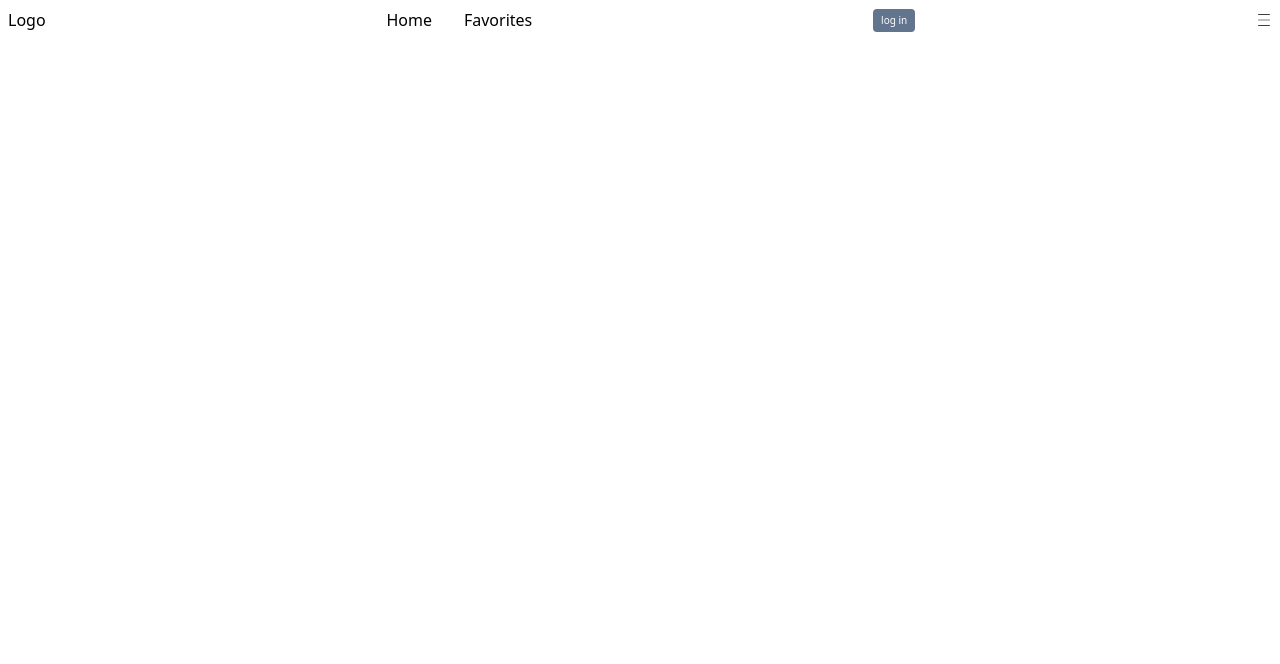
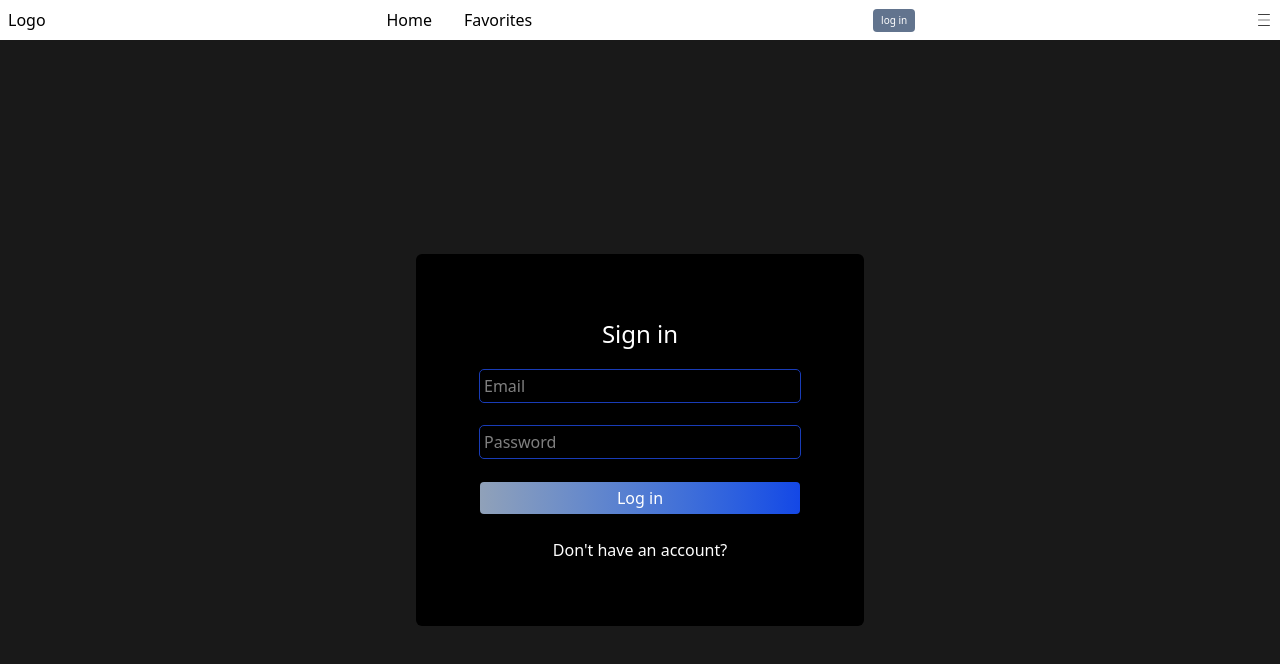
Before and after one commit to Juanagudelo9007/movie-app, a React (Vite) app: page / in a window 1280 px wide. Shown: the top 664 px of the page. Built offline with nearby package versions, Linux system fonts and the light colour scheme.

Commit message:
working on login component

```diff
--- a/src/App.jsx
+++ b/src/App.jsx
@@ -1,10 +1,12 @@
 import React from 'react'
 import Navbar from './components/Navbar'
+import Login from './components/Login'
 
 const App = () => {
   return (
     <div>
       <Navbar/>
+      <Login/>
     </div>
   )
 }
--- /dev/null
+++ b/src/components/Login.jsx
@@ -0,0 +1,42 @@
+import React, { useState } from "react";
+
+const Login = () => {
+  const [isLogin, setIsLogin] = useState(true);
+
+  return (
+    <div className="min-h-screen flex items-center justify-center bg-black/90 backdrop-blur-sm text-white">
+      <div className="w-full max-w-md bg-black bg-opacity-70 p-16  rounded-md">
+        <h1 className="text-2xl mb-5 text-center">
+          {isLogin ? "Sign in" : "Sign up"}
+        </h1>
+        <form className="flex flex-col gap-6 " action="">
+          <input
+            className="outline-1 outline-blue-800 rounded-sm p-1"
+            type="email"
+            placeholder="Email"
+          />
+          <input
+            className="outline-1 outline-blue-800 rounded-sm p-1"
+            type="password"
+            placeholder="Password"
+          />
+          {!isLogin && (
+            <input
+              className="outline-1 outline-blue-800 rounded-sm p-1"
+              type="password"
+              placeholder="Confirm Password"
+            />
+          )}
+          <button className="bg-gradient-to-r from-slate-400 to-blue-700 px-2 py-1 rounded-sm">
+            {isLogin ? "Log in" : "Sign up"}
+          </button>
+          <p className="text-center" onClick={() => setIsLogin(!isLogin)}>
+            {isLogin ? "Don't have an account?" : "Already have an account?"}
+          </p>
+        </form>
+      </div>
+    </div>
+  );
+};
+
+export default Login;
```
Also changed, not shown: src/assets/hero-bg.png (added).
